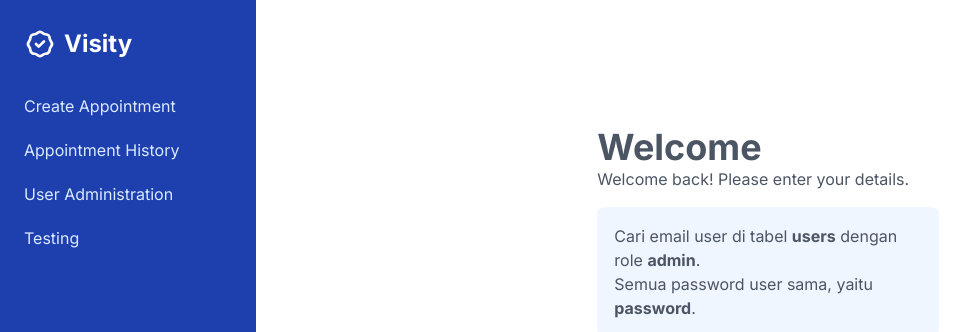
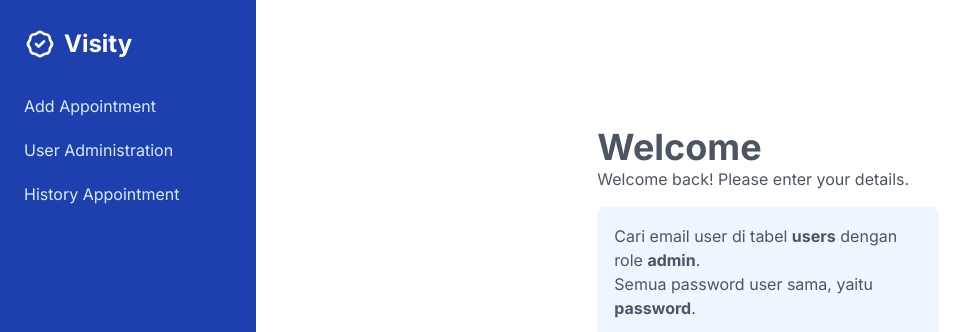
Before and after one commit to BukuTamuKita/Visity-Frontend, a React (Create React App) app: page / in a window 1280 px wide. Shown: the top 332 px of the page, without its empty margins (0-978 px from the left). Built offline with nearby package versions, Linux system fonts and the light colour scheme.

Commit message:
test commit

```diff
--- a/src/App.js
+++ b/src/App.js
@@ -40,7 +40,7 @@ function App() {
     <Router>
       <div className="relative min-h-screen md:flex">
      <Drawer />
-        <div className="flex-auto">
+      <div className={"flex-auto"}>
       <Switch>
         {APP_ROUTE.map((value, index) => {
           return (
--- a/src/components/Drawer/SidebarData.js
+++ b/src/components/Drawer/SidebarData.js
@@ -1,24 +1,22 @@
 const routes = [
     {
-    title: "Create Appointment",
-    path: "/appointment/create",
-    exact : true,
-    cName: "block py-2.5 px-4 rounded transition duration-200 hover:bg-blue-700 hover:text-white cursor-pointer",
-  },
-  {
-    title: "Appointment History",
-    path: "/appointment/history",
-    cName: "block py-2.5 px-4 rounded transition duration-200 hover:bg-blue-700 hover:text-white cursor-pointer",
+        title: "Add Appointment",
+        path: "/search",
+        exact: true,
+        cName: "block py-2.5 px-4 rounded transition duration-200 hover:bg-blue-700 hover:text-white",
+
     },
     {
         title: "User Administration",
-    path: "/user/list",
-    cName: "block py-2.5 px-4 rounded transition duration-200 hover:bg-blue-700 hover:text-white cursor-pointer",
+        path: "/user",
+        cName: "block py-2.5 px-4 rounded transition duration-200 hover:bg-blue-700 hover:text-white",
+
     },
     {
-    title: "Testing",
-    path: "/testing",
-    cName: "block py-2.5 px-4 rounded transition duration-200 hover:bg-blue-700 hover:text-white cursor-pointer",
+        title: "History Appointment",
+        path: "/history",
+        cName: "block py-2.5 px-4 rounded transition duration-200 hover:bg-blue-700 hover:text-white",
+
     },
 ];
 
--- a/src/pages/SearchUser/index.js
+++ b/src/pages/SearchUser/index.js
@@ -35,6 +35,8 @@ const SearchUser = () => {
     fetchData();
   }, []);
 
+
+
   // const getHostInformation = useCallback(async() => {
   //   try {
   //       const res = await authAxios.get(`hosts/${value.id}/appointments`);
@@ -45,10 +47,9 @@ const SearchUser = () => {
   //       console.log(err);
   //   }
   // });
-
   // useEffect(() => {
   //   getHostInformation();
-  // }, [value.id]);
+  // }, []);
 
   return (
     <div className="mt-16">
--- a/src/routes/routes.js
+++ b/src/routes/routes.js
@@ -6,6 +6,7 @@ import CreateUser from "../pages/UserAdmin/CreateUser";
 import UpdateUser from "../pages/UserAdmin/UpdateUser";
 import Testing from "../pages/Testing";
 import ErrorPage from "../pages/ErrorPage";
+import SearchUser from "../pages/SearchUser";
 
 export const APP_ROUTE = [
     {
@@ -23,10 +24,17 @@ export const APP_ROUTE = [
         restricted: true,
     },
     {
-        name: "Create Appointment",
-        path: "/appointment/create",
+        name: "Register",
+        path: "/register",
         exact: true,
-        component: CreateAppointment,
+        component: Login,
+        restricted: true,
+    },
+    {
+        name: "Search User",
+        path: "/search",
+        exact: true,
+        component: SearchUser,
         private: true,
         isAdmin: true,
     },
```
Lines whose indentation alone changed are shown as unchanged.
